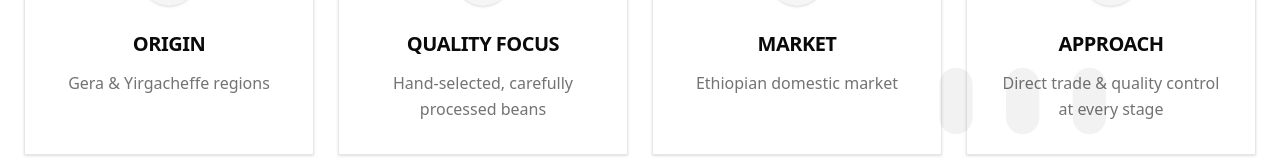
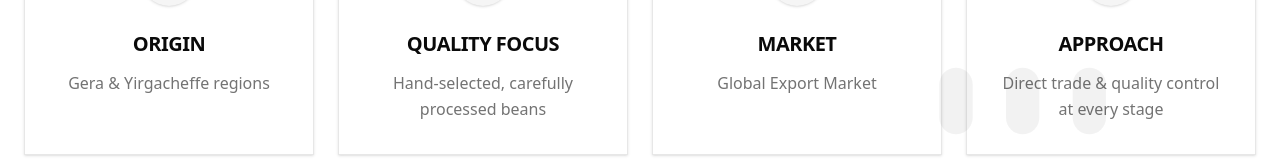
Before and after one commit to yoth78/j3, a React (Vite) app: page /values in a window 1280 px wide. Shown: the part 383-543 px from the top of the page. Built offline with nearby package versions, Linux system fonts and the light colour scheme.

Commit message:
Update market description to 'Global Export Market'

```diff
--- a/src/components/ValuesSection.tsx
+++ b/src/components/ValuesSection.tsx
@@ -15,7 +15,7 @@ const ValuesSection = () => {
     },
     {
       title: "Market",
-      description: "Ethiopian domestic market",
+      description: "Global Export Market",
       icon: Globe,
     },
     {
```
